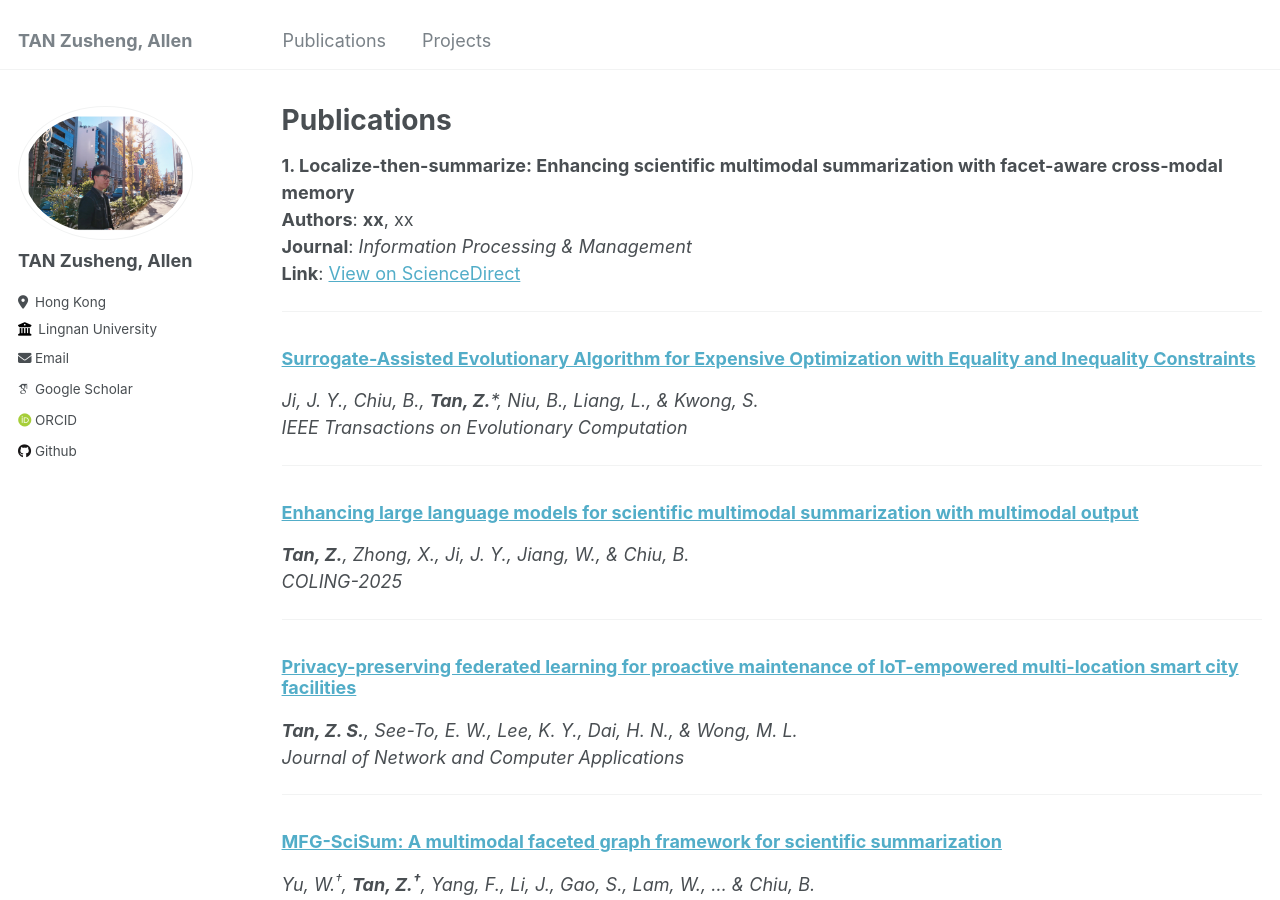
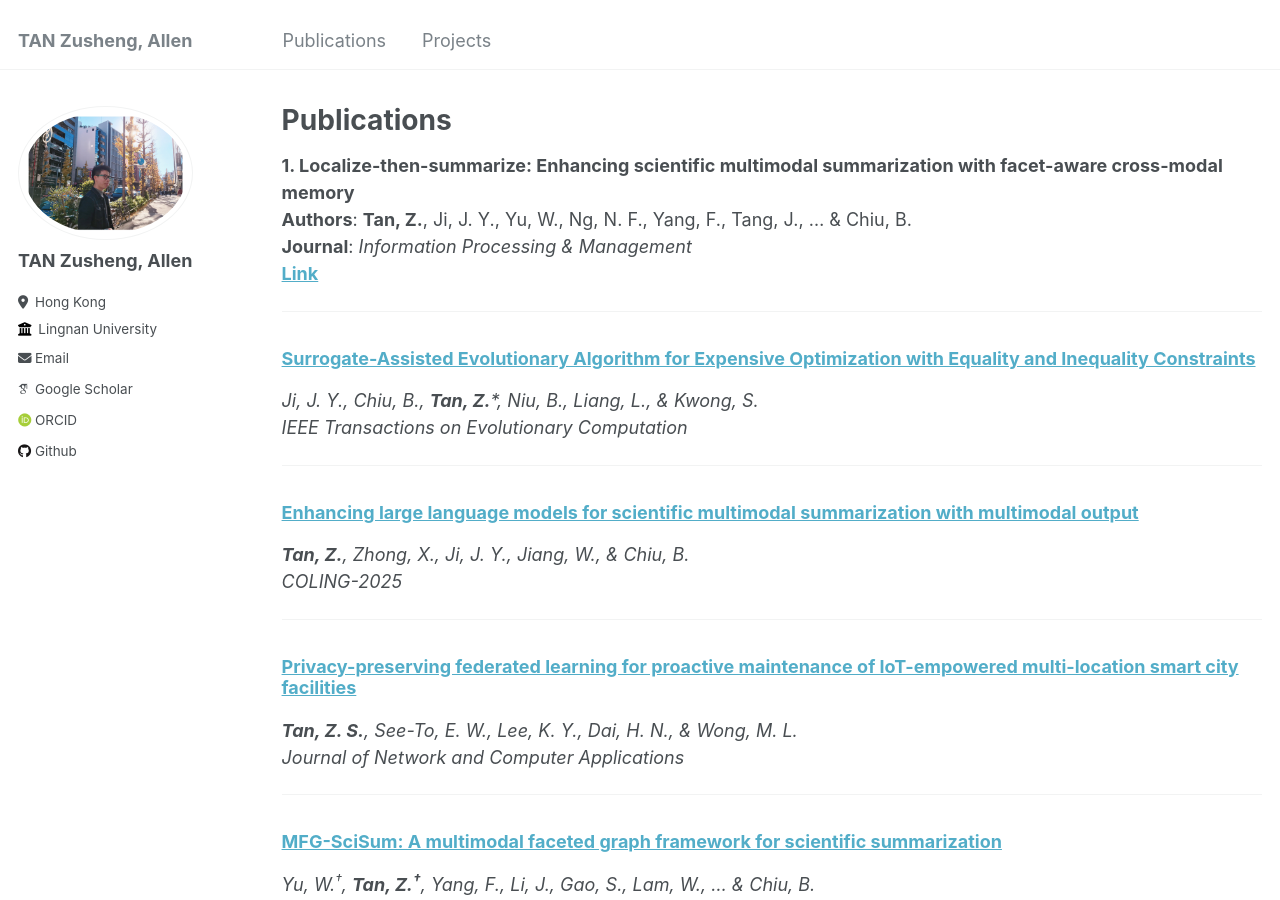
Before and after one commit to allent4n/allent4n.github.io, a Jekyll site: the page built from _pages/publications.md, in a window 1280 px wide and 900 px high. Built offline with Jekyll 4.4.1, drawn with Linux system fonts in a browser that asks for light colours; some web fonts are replaced.

Commit message:
Update publications.md

```diff
--- a/_pages/publications.md
+++ b/_pages/publications.md
@@ -6,9 +6,9 @@ author_profile: true
 ---
 
 **1. Localize-then-summarize: Enhancing scientific multimodal summarization with facet-aware cross-modal memory**
-**Authors**: **xx**, xx
+**Authors**: **Tan, Z.**, Ji, J. Y., Yu, W., Ng, N. F., Yang, F., Tang, J., ... & Chiu, B.
 **Journal**: *Information Processing & Management*
-**Link**: [View on ScienceDirect](https://www.sciencedirect.com/science/article/pii/S030645732600378X)
+**[Link](https://www.sciencedirect.com/science/article/pii/S030645732600378X)**
 
 ---
 
```
